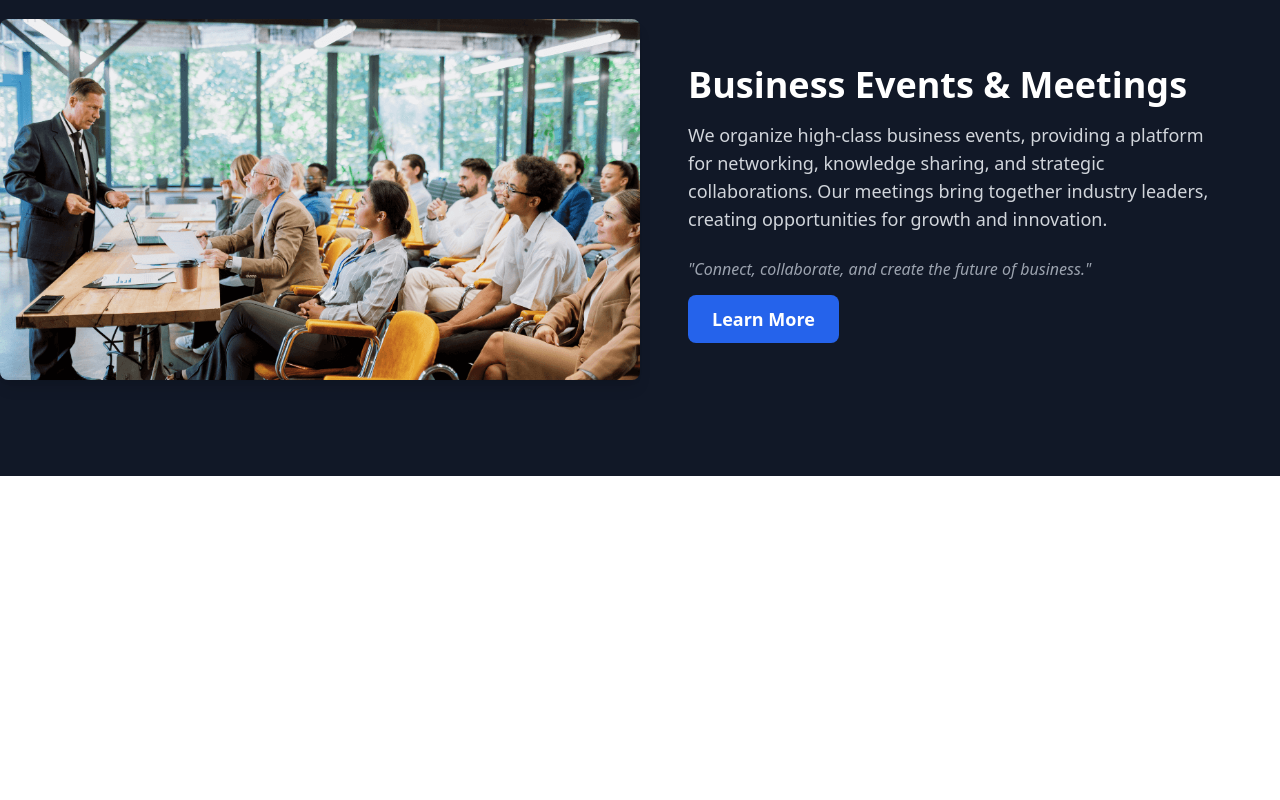
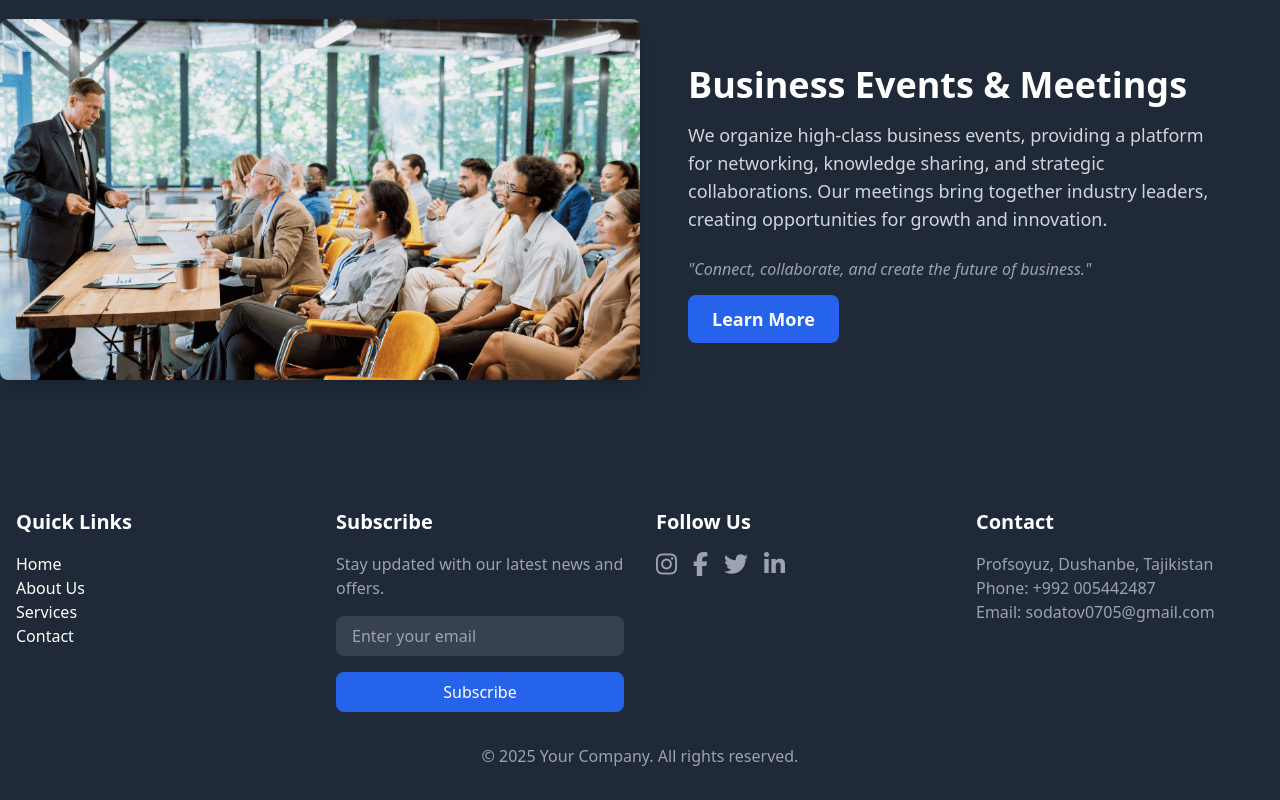
Before and after one commit to ParvizSodatov/myProject, a website: page src/second.html in a window 1280 px wide. Shown: the part 1733-2533 px from the top of the page. Before the commit the page ends 2209 px from the top, so only its background shows below. Drawn offline with Linux system fonts and the light colour scheme.

Commit message:
add footer

```diff
--- a/src/second.html
+++ b/src/second.html
@@ -154,7 +154,7 @@
         </div>
       </section>
 
-      <section class="relative bg-gray-900 text-white py-24">
+      <section class="relative bg-gray-800 text-white py-24">
         <div class="container mx-auto flex flex-col lg:flex-row items-center">
 
           <div class="lg:w-1/2 hidden lg:block">
@@ -177,7 +177,72 @@
           </div>
         </div>
       </section>
+      <footer class="bg-gray-800 text-white py-8 mt-[0.6px]">
+        <div class="container mx-auto px-4">
+          <div class="grid grid-cols-1 md:grid-cols-3 lg:grid-cols-4 gap-8">
 
+            <div>
+              <h3 class="text-xl font-semibold mb-4">Quick Links</h3>
+              <ul>
+                <li><a href="#" class="hover:text-gray-400">Home</a></li>
+                <li><a href="#" class="hover:text-gray-400">About Us</a></li>
+                <li><a href="#" class="hover:text-gray-400">Services</a></li>
+                <li><a href="#" class="hover:text-gray-400">Contact</a></li>
+              </ul>
+            </div>
+
+
+            <div>
+              <h3 class="text-xl font-semibold mb-4">Subscribe</h3>
+              <p class="text-gray-400 mb-4">Stay updated with our latest news and offers.</p>
+              <form action="#" method="POST">
+                <input
+                  type="email"
+                  class="w-full px-4 py-2 mb-4 bg-gray-700 text-white rounded-lg focus:outline-none focus:ring-2 focus:ring-blue-500"
+                  placeholder="Enter your email"
+                />
+                <button
+                  type="submit"
+                  class="w-full py-2 bg-blue-600 rounded-lg hover:bg-blue-700 focus:outline-none focus:ring-2 focus:ring-blue-500"
+                >
+                  Subscribe
+                </button>
+              </form>
+            </div>
+
+
+            <div>
+              <h3 class="text-xl font-semibold mb-4">Follow Us</h3>
+              <div class="flex space-x-4">
+                <a href="https://www.instagram.com/_parviz_pm" target="_blank" class="text-gray-400 hover:text-white">
+                  <i class="fab fa-instagram text-2xl"></i>
+                </a>
+                <a href="#" class="text-gray-400 hover:text-white">
+                  <i class="fab fa-facebook-f text-2xl"></i>
+                </a>
+                <a href="#" class="text-gray-400 hover:text-white">
+                  <i class="fab fa-twitter text-2xl"></i>
+                </a>
+                <a href="#" class="text-gray-400 hover:text-white">
+                  <i class="fab fa-linkedin-in text-2xl"></i>
+                </a>
+              </div>
+            </div>
+
+
+            <div>
+              <h3 class="text-xl font-semibold mb-4">Contact</h3>
+              <p class="text-gray-400">Profsoyuz, Dushanbe, Tajikistan</p>
+              <p class="text-gray-400">Phone: +992 005442487</p>
+              <p class="text-gray-400">Email: sodatov0705@gmail.com</p>
+            </div>
+          </div>
+        </div>
+
+        <div class="text-center mt-8 text-gray-400">
+          <p>&copy; 2025 Your Company. All rights reserved.</p>
+        </div>
+      </footer>
 
 
 
```
Also changed, not shown: src/index.html (+4 -4 lines), src/output.css.
